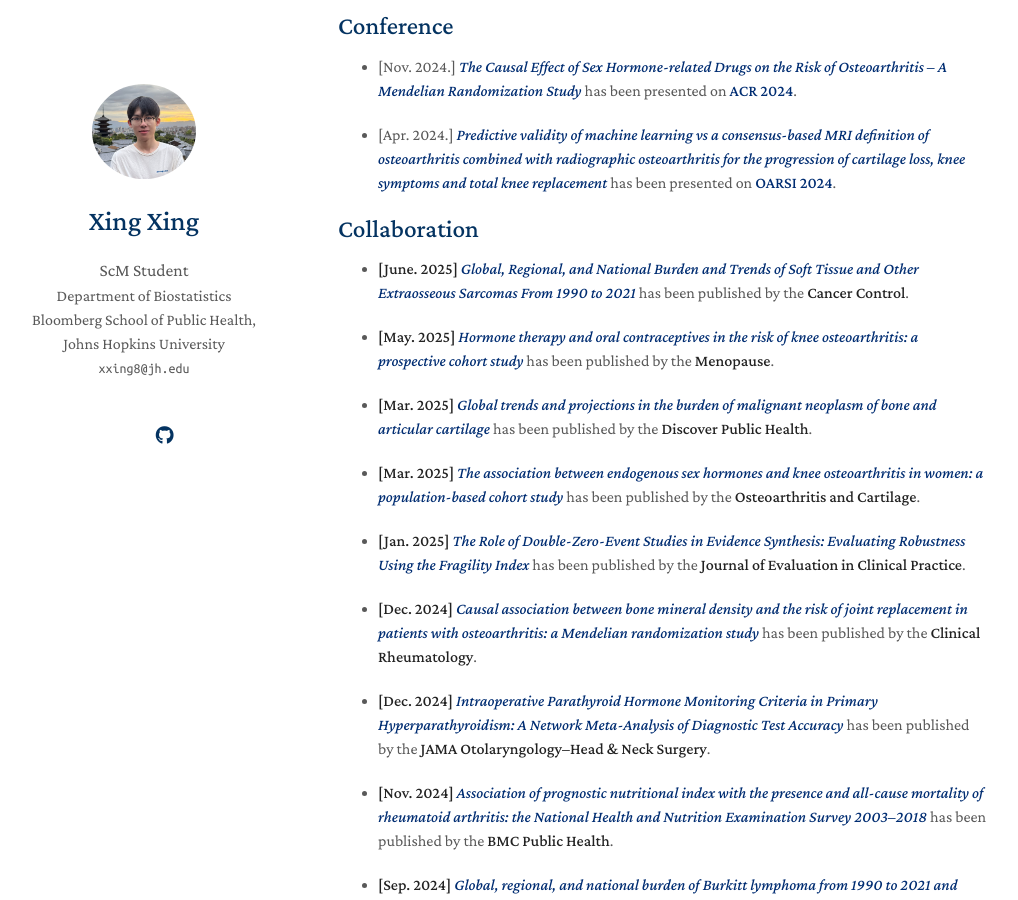
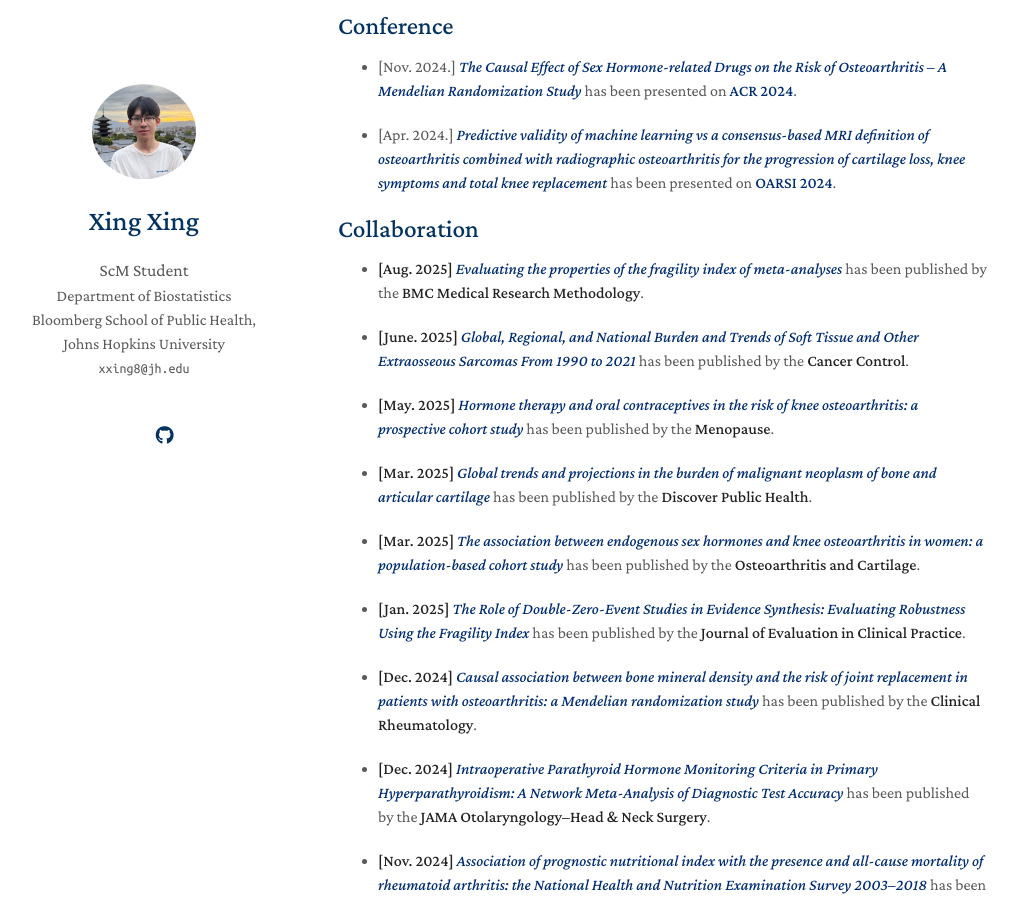
Before and after one commit to KevinXing3/kevinXing3.github.io, a Jekyll site: the page built from index.md, in a window 1280 px wide and 900 px high, scrolled down 1912 px. Shown: the whole window, without its empty margins (132-1150 px from the left). Built offline with Jekyll 4.4.1, drawn with Linux system fonts in a browser that asks for light colours; nearby versions of some CDN libraries; a style sheet for code colours, icons or effects is not loaded; our own code applies the rules of GitHub Pages for plain Markdown files.

Commit message:
Update index.md

```diff
--- a/index.md
+++ b/index.md
@@ -26,6 +26,8 @@ Outside of academia, I’m a dead hard fan of Juventus and Park Hyatt.
 
 
 ## Collaboration
+- **[Aug. 2025]** <a href="https://journals.sagepub.com/doi/10.1177/10732748251355841#tab-contributors" target="_blank" style="color:#002D72">*Evaluating the properties of the fragility index of meta-analyses*</a> has been published by the **BMC Medical Research Methodology**.
+
 - **[June. 2025]** <a href="https://journals.sagepub.com/doi/10.1177/10732748251355841#tab-contributors" target="_blank" style="color:#002D72">*Global, Regional, and National Burden and Trends of Soft Tissue and Other Extraosseous Sarcomas From 1990 to 2021*</a> has been published by the **Cancer Control**.
 
 - **[May. 2025]** <a href="https://journals.lww.com/menopausejournal/abstract/9900/hormone_therapy_and_oral_contraceptives_in_the.458.aspx" target="_blank" style="color:#002D72">*Hormone therapy and oral contraceptives in the risk of knee osteoarthritis: a prospective cohort study*</a> has been published by the **Menopause**.
```
